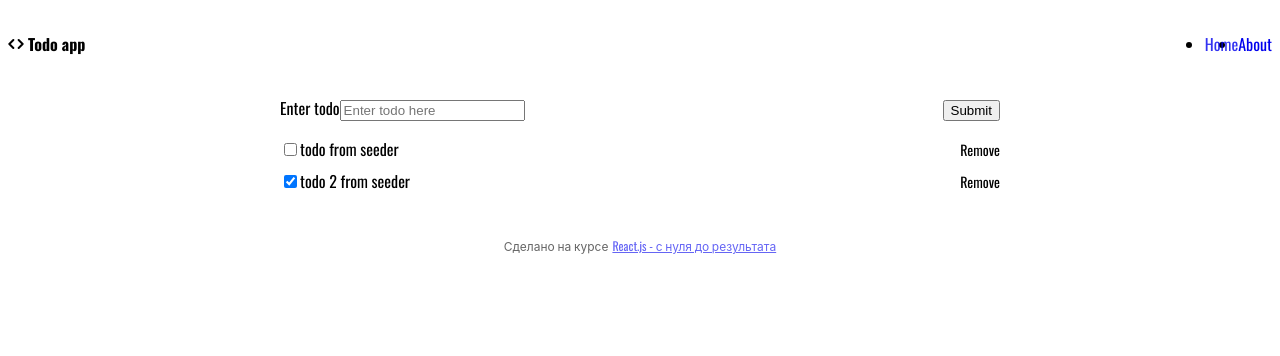
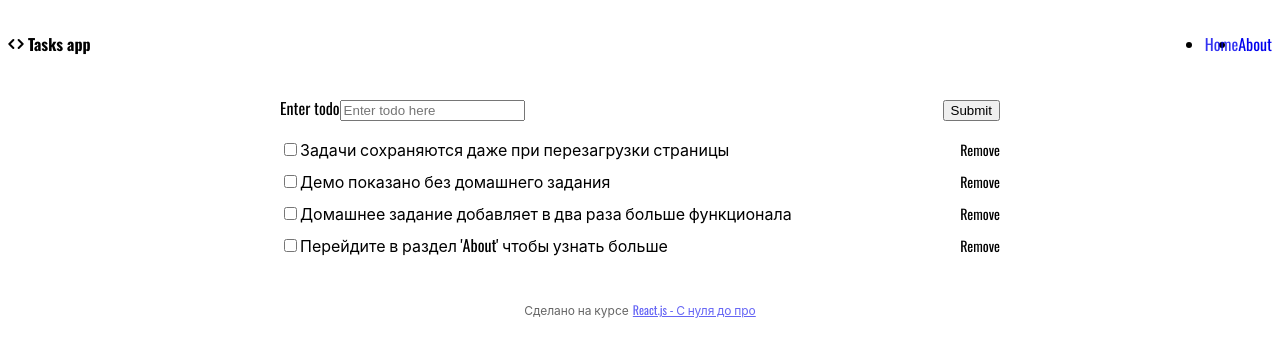
Before and after one commit to AlexSemWeb/tocode-todo, a React (Create React App) app: page / in a window 1280 px wide. Shown: the top 356 px of the page. Built offline with nearby package versions, Linux system fonts and the light colour scheme; a web font is replaced by a local one.

Commit message:
added text for about page; styles fix for light theme

```diff
--- a/public/index.html
+++ b/public/index.html
@@ -17,7 +17,6 @@
       href="https://fonts.googleapis.com/css?family=Oswald:400,700"
       rel="stylesheet"
     />
-
     <link
       href="https://fonts.googleapis.com/css?family=Francois+One"
       rel="stylesheet"
@@ -25,7 +24,7 @@
     <title>React App</title>
   </head>
 
-  <body class="ui-body isDark">
+  <body class="ui-body">
     <noscript>You need to enable JavaScript to run this app.</noscript>
     <div id="root"></div>
   </body>
--- a/src/_config.js
+++ b/src/_config.js
@@ -1,5 +1,5 @@
 // _config.js
 
 export const app = {
-  name: 'Todo app',
+  name: 'Tasks app',
 }
--- a/src/assets/scss/main.scss
+++ b/src/assets/scss/main.scss
@@ -19,8 +19,8 @@ h5 {
 @import "./helpers/_helpers";
 
 .ui-body {
-  --ui-primary-color: #66e1d5 !important;
-  --ui-inverse-color: black !important;
+  --ui-primary-color: #5bd6cb !important;
+  --ui-inverse-color: white !important;
 }
 
 // don't need to use it!
--- a/src/components/Footer/Footer.jsx
+++ b/src/components/Footer/Footer.jsx
@@ -6,7 +6,7 @@ const Footer = ({ ...attrs }) => {
   return (
     <footer className='Footer' {...attrs}>
       <Container>
-        <div className=' py-2 mt-6'>
+        <div className='py-2 mt-6'>
           <p className='text-center text-xs' style={{ opacity: 0.6 }}>
             Сделано на курсе
             <a
@@ -14,7 +14,7 @@ const Footer = ({ ...attrs }) => {
               href='https://tocode.ru/courses/react-s-nulya-do-rezultata/'
               className='ui-link ml-1'
             >
-              React.js - с нуля до результата
+              React.js - С нуля до про
             </a>
           </p>
         </div>
--- a/src/pages/About/About.jsx
+++ b/src/pages/About/About.jsx
@@ -5,7 +5,56 @@ import { Container } from '../../layouts'
 const AboutPage = () => {
   return (
     <Container>
-      <h1 className='ui-title-1'>About Page</h1>
+      <div style={{ maxWidth: '720px', margin: '0 auto' }}>
+        <h1 className='ui-title-1 text-center'>В этом приложении</h1>
+
+        <p>
+          В этом приложении мы напишем свой интернет магазин, в котором будем
+          использовать react-router и собственный Store. Все продукты будут
+          храниться в общем хранилище приложения, а роутер будет обрабатывать
+          все динамические маршруты.
+        </p>
+
+        <ul className='ml-3 mt-4'>
+          <li>
+            🔥 Взаимодействие с seeders при помощи useState, useEffect и
+            изолирование даты в отдельный json
+          </li>
+          <li>🔥 Хранение и сбор данных из локального хранилища</li>
+          <li>🔥 Children и "бокс" компоненты</li>
+          <li>🔥 Продвинутая работа с формами в реакте</li>
+          <li>🔥 Чекбоксы их "связь" с инпутами</li>
+          <li>🔥 Валидация входящих параметров</li>
+          <li>🔥 Передача данных между компонентами и обратно</li>
+        </ul>
+
+        <h3 className='ui-title-2 mt-4'>А также мелочи:</h3>
+        <ul className='ui-ol'>
+          <li>Модель для работы с формами</li>
+          <li>Продвинутая работа с инпутами и стейтом</li>
+          <li>Универсальные компоненты листов и "айтемов"</li>
+          <li>Использование useState для массивов</li>
+          <li>
+            Хранение данных в localStorage (данные остануться даже после
+            перезагрузки страницы)
+          </li>
+          <li>Array merge для стейта</li>
+          <li>Знакомство с seeders и изолирование даты в отдельный json</li>
+          <li>Перенос "задач по умолчанию" в seeders</li>
+          <li>Деплой проекта на GitHub</li>
+        </ul>
+
+        <p className='mt-8'>
+          Сделано на курсе
+          <a
+            target='_blank'
+            href='https://tocode.ru/courses/react-s-nulya-do-rezultata/'
+            className='ui-link ml-1'
+          >
+            React.js - С нуля до про
+          </a>
+        </p>
+      </div>
     </Container>
   )
 }
--- a/src/seeders/todos.json
+++ b/src/seeders/todos.json
@@ -1,12 +1,22 @@
 [
   {
     "id": 1,
-    "title": "todo from seeder",
+    "title": "Задачи сохраняются даже при перезагрузки страницы",
     "isChecked": false
   },
   {
     "id": 2,
-    "title": "todo 2 from seeder",
-    "isChecked": true
+    "title": "Демо показано без домашнего задания",
+    "isChecked": false
+  },
+  {
+    "id": 3,
+    "title": "Домашнее задание добавляет в два раза больше функционала",
+    "isChecked": false
+  },
+  {
+    "id": 4,
+    "title": "Перейдите в раздел 'About' чтобы узнать больше",
+    "isChecked": false
   }
 ]
```
